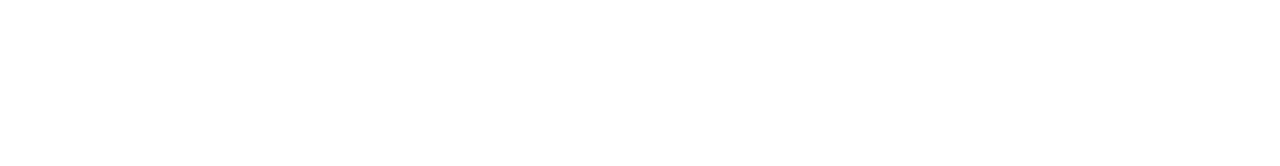
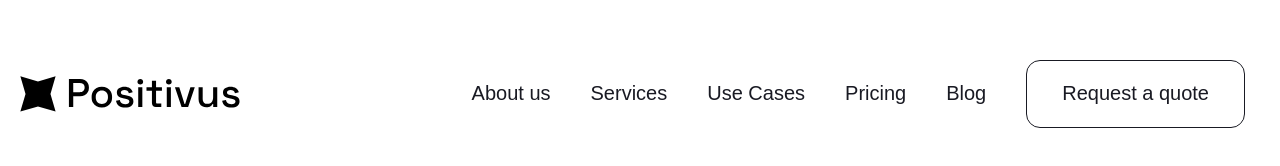
Before and after one commit to Pavel4991/Positivus-layot-practice, a plain HTML site: page index.html in a window 1280 px wide. Drawn offline with Linux system fonts and the light colour scheme.

Commit message:
added header section

```diff
--- a/index.html
+++ b/index.html
@@ -7,6 +7,79 @@
     <title>Positivus</title>
 </head>
 <body>
+    <header class="header">
+        <div class="header__inner container">
+            <a href="/" class="header__logo">
+                <img
+                    class="logo__image"
+                    src="./images/logo.svg"
+                    alt="Positivus"
+                    width="220" height="36" loading="lazy"
+                >
+            </a>
+            <nav class="header__menu hidden-mobile">
+                <ul class="header__menu-list">
+                    <li class="header__menu-item">
+                        <a href="/" class="header__menu-link">About us</a>
+                    </li>
+                    <li class="header__menu-item">
+                        <a href="/" class="header__menu-link">Services</a>
+                    </li>
+                    <li class="header__menu-item">
+                        <a href="/" class="header__menu-link">Use Cases</a>
+                    </li>
+                    <li class="header__menu-item">
+                        <a href="/" class="header__menu-link">Pricing</a>
+                    </li>
+                    <li class="header__menu-item">
+                        <a href="/" class="header__menu-link">Blog</a>
+                    </li>
+                </ul>
+            </nav>
+            <button
+                class="header__button button button--transparent hidden-mobile"
+                type="button"
+            >
+                Request a quote
+            </button>
+            <button
+                class="header__burger-menu burger-button visible-mobile"
+                type="button"
+                onclick="mobileOverlay.showModal()"
+            >
+                <span class="visually-hidden">Open navigation menu</span>
+            </button>
+        </div>
+    </header>
 
+    <dialog id="mobileOverlay" class="mobile-overlay visible-mobile">
+        <form class="mobile-overlay__close-button-wrapper" method="dialog">
+            <button
+                class="mobile-overlay__close-button cross-button"
+                type="submit"
+            >
+                <span class="visually-hidden">Close navigationmenu</span>
+            </button>
+        </form>
+        <div class="mobile-overlay__body">
+            <ul class="mobile-overlay__list">
+                <li class="menu-overlay__item">
+                    <a href="/" class="menu-overlay__link">About us</a>
+                </li>
+                <li class="menu-overlay__item">
+                    <a href="/" class="menu-overlay__link">Services</a>
+                </li>
+                <li class="menu-overlay__item">
+                    <a href="/" class="menu-overlay__link">Use Cases</a>
+                </li>
+                <li class="menu-overlay__item">
+                    <a href="/" class="menu-overlay__link">Pricing</a>
+                </li>
+                <li class="menu-overlay__item">
+                    <a href="/" class="menu-overlay__link">Blog</a>
+                </li>
+            </ul>
+        </div>
+    </dialog>
 </body>
 </html>
--- a/styles/_variables.scss
+++ b/styles/_variables.scss
@@ -6,7 +6,7 @@
     --color-gray: #F3F3F3;
     --color-gray-alt: #898989;
 
-    --border: 1px solid var(var(--color-dark));
+    --border: 1px solid var(--color-dark);
     --border-radius: 14px;
     --border-radius-small: 7px;
     --border-radius-large: 45px;
@@ -20,7 +20,7 @@
     --section-padding-y: 70px;
 
     --input-height: 59px;
-    --butoon-height: 68px;
+    --button-height: 68px;
 
     --transition-duration: 0.2s;
 }
--- /dev/null
+++ b/styles/blocks/_button.scss
@@ -0,0 +1,21 @@
+.button {
+    @include flex-center(true);
+
+    height: var(--button-height);
+    padding-inline: 35px;
+    font-size: 20px;
+    color: var(--color-white);
+    background-color: var(--color-dark);
+    border: var(--border);
+    border-radius: var(--border-radius);
+
+    @include hover {
+        color: var(--color-dark);
+        background-color: var(--color-accent);
+    }
+
+    &--transparent {
+        color: var(--color-dark);
+        background-color: transparent;
+    }
+}
--- /dev/null
+++ b/styles/blocks/_header.scss
@@ -0,0 +1,46 @@
+.header {
+    padding-top: 60px;
+
+    &__inner {
+        display: flex;
+        justify-content: space-between;
+        align-items: center;
+        column-gap: 40px;
+    }
+
+    &__menu {
+        margin-left: auto;
+        font-size: 20px;
+
+        &-list {
+            display: flex;
+            align-items: center;
+            column-gap: 40px;
+        }
+
+        &-link {
+            position: relative;
+            display: inline-flex;
+            align-items: center;
+            height: 48px;
+
+            @include hover {
+                &::after {
+                    width: 100%;
+                }
+            }
+
+            &::after {
+                content: '';
+                position: absolute;
+                top: 100%;
+                left: 50%;
+                translate: -50%;
+                width: 0;
+                height: 2px;
+                background-color: currentColor;
+                transition-duration: inherit;
+            }
+        }
+    }
+}
--- a/styles/styles.scss
+++ b/styles/styles.scss
@@ -5,4 +5,10 @@
     'media',
     'variables',
     'utils',
-    'globals'
+    'globals';
+
+@import
+    'blocks/button',
+    'blocks/header'
+
+    ;
```
Also changed, not shown: images/logo.svg (added), styles/styles.css, 2 other files.
